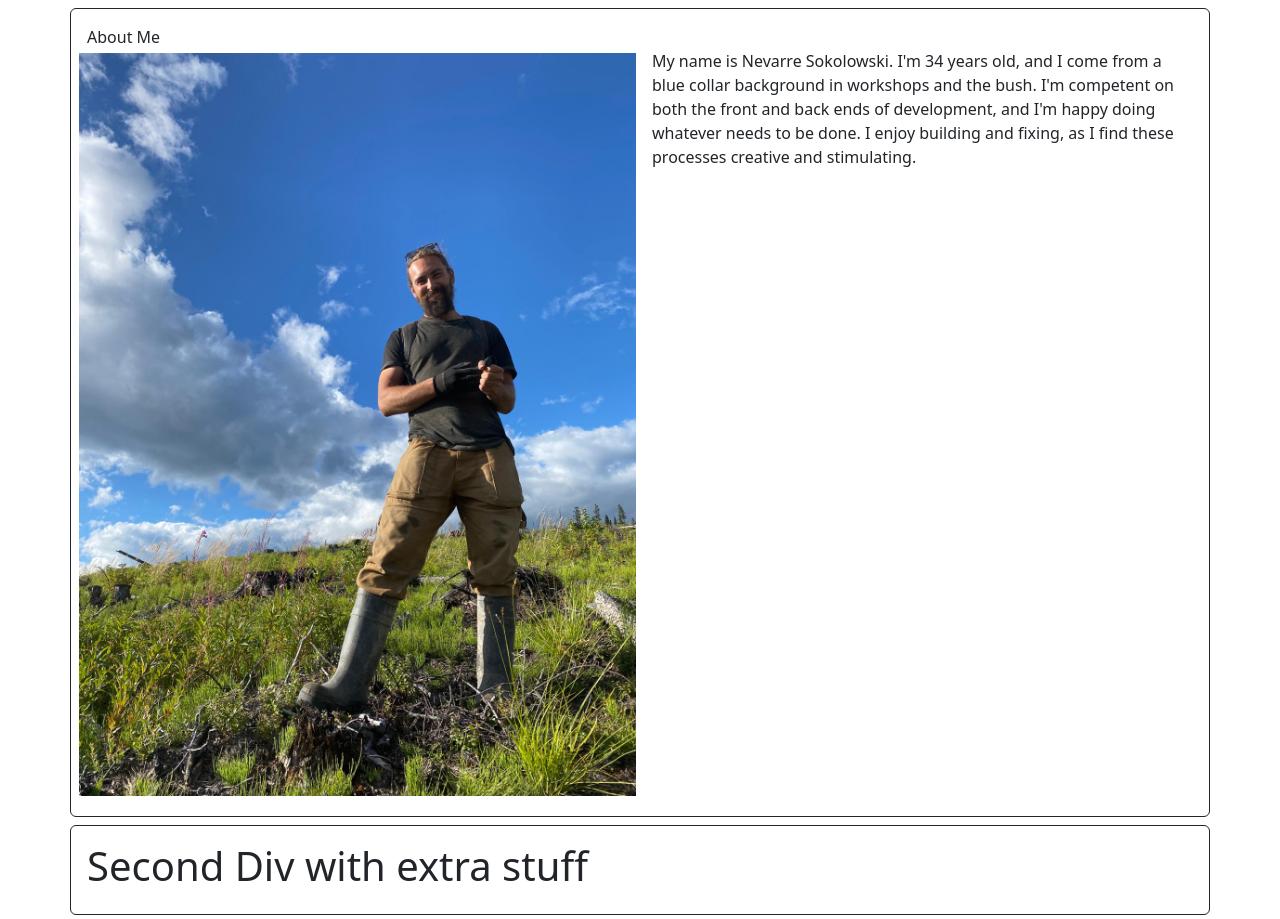
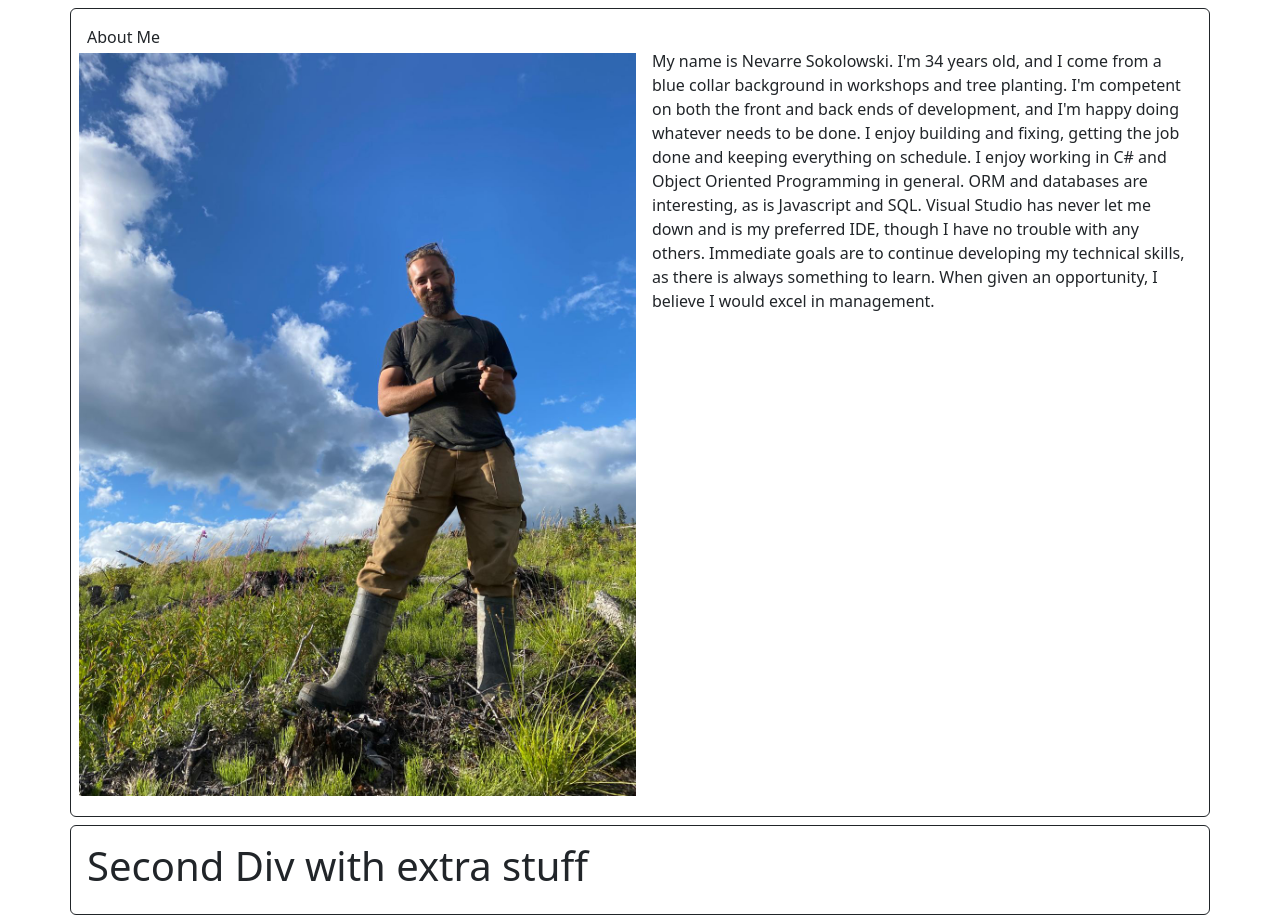
Before and after one commit to Nev615/Nev615.github.io, a plain HTML site: page index.html in a window 1280 px wide. Drawn offline with nearby package versions, Linux system fonts and the light colour scheme.

Commit message:
push
push

```diff
--- a/index.html
+++ b/index.html
@@ -17,11 +17,21 @@
             <div class="col-6 p-1">
                 <img src="/Pictures/Me.jpg" class="img-fluid w-33" alt="Me">
             </div>
-            <div class="col-6">My name is Nevarre Sokolowski. I'm 34 years old,
-                and I come from a blue collar background in workshops and the bush.
-                I'm competent on both the front and back ends of development, and I'm
-                happy doing whatever needs to be done. I enjoy building and fixing, as I
-                find these processes creative and stimulating.
+            <div class="col-6">
+                <p>My name is Nevarre Sokolowski. I'm 34 years old,
+                    and I come from a blue collar background in workshops and tree planting.
+
+                    I'm competent on both the front and back ends of development, and I'm
+                    happy doing whatever needs to be done. I enjoy building and fixing, getting
+                    the job done and keeping everything on schedule.
+
+                    I enjoy working in C# and Object Oriented Programming in general. ORM and databases
+                    are interesting, as is Javascript and SQL. Visual Studio
+                    has never let me down and is my preferred IDE, though I have no trouble with any others.
+
+                    Immediate goals are to continue developing my technical skills, as there is always something
+                    to learn. When given an opportunity, I believe I would excel in management.
+                </p>
             </div>
         </div>
 
```
